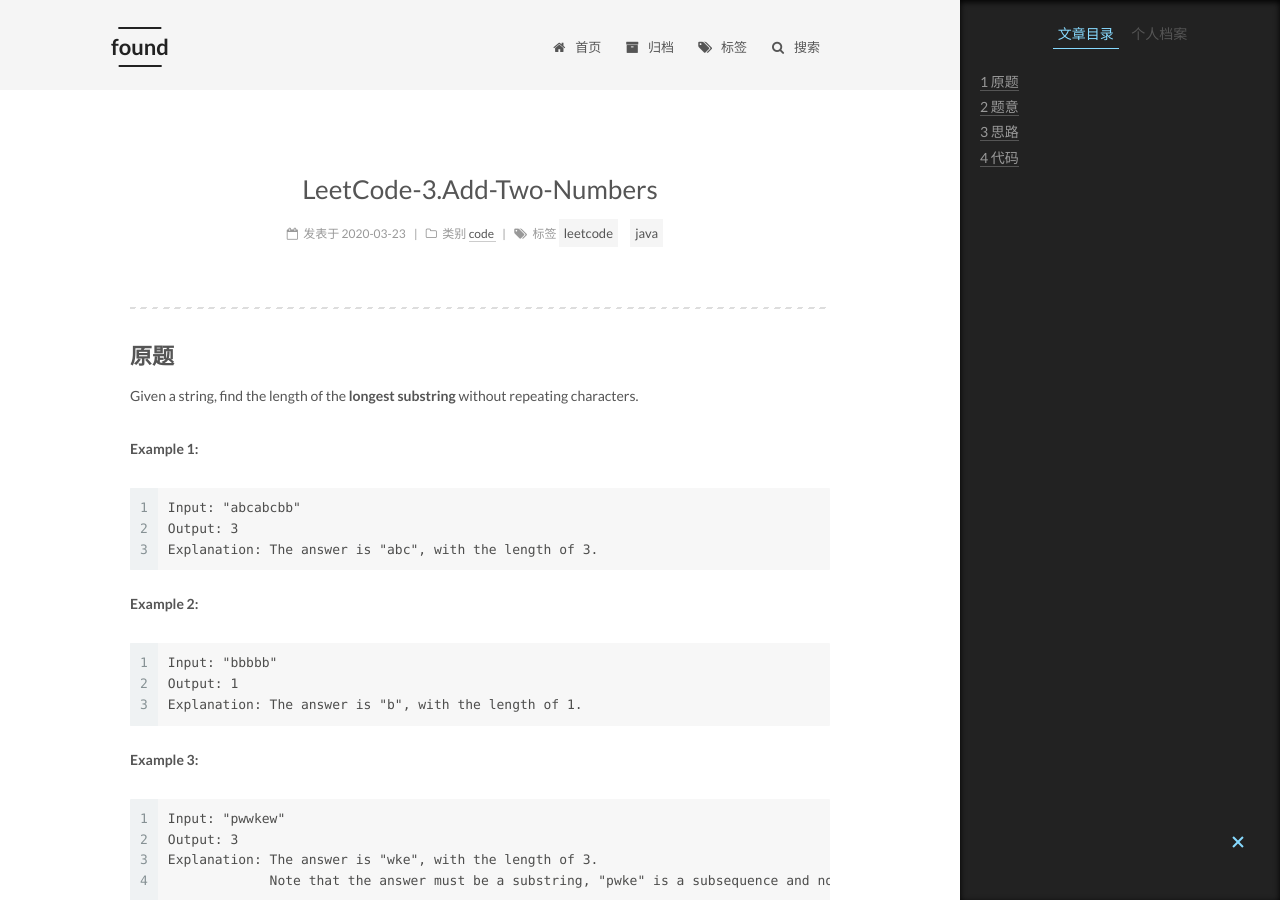
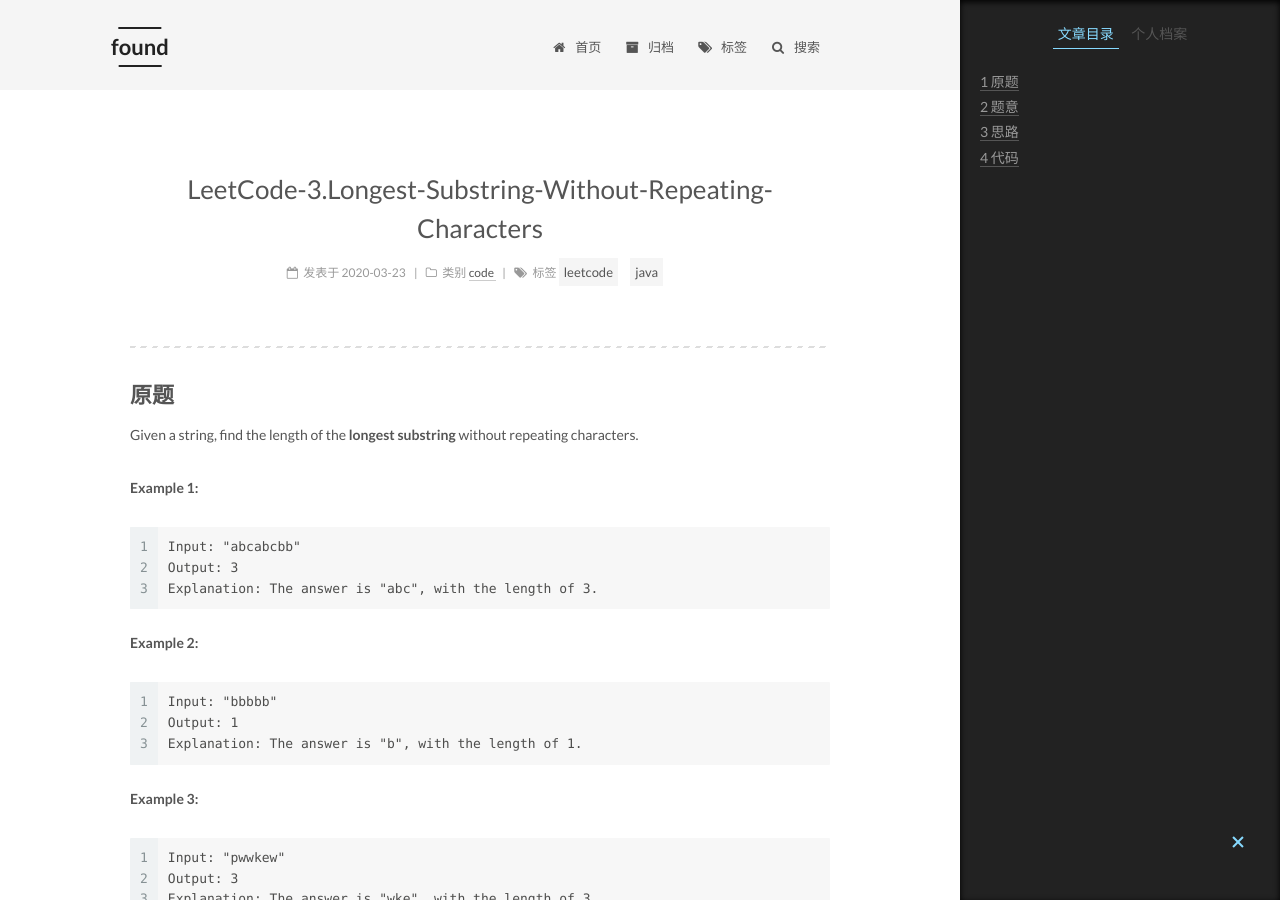
Before and after one commit to guolanren/guolanren.github.io, a Jekyll site: the page built from _posts/2020-03-23-LeetCode-3.Longest-Substring-Without-Repeating-Characters.md, in a window 1280 px wide and 900 px high. Built offline with Jekyll 4.4.1, drawn with Linux system fonts in a browser that asks for light colours; comment, search, counter and statistics services are not loaded.

Commit message:
update post LeetCode-3.Longest-Substring-Without-Repeating-Characters
标题错了，改回来

```diff
--- a/_posts/2020-03-23-LeetCode-3.Longest-Substring-Without-Repeating-Characters.md
+++ b/_posts/2020-03-23-LeetCode-3.Longest-Substring-Without-Repeating-Characters.md
@@ -1,6 +1,6 @@
 ---
-title: LeetCode-3.Add-Two-Numbers
-description: Given a string, find the length of the **longest substring** without repeating characters.
+title: LeetCode-3.Longest-Substring-Without-Repeating-Characters
+description: Given a string, find the length of the longest substring without repeating characters.
 categories:
  - code
 tags:
```
